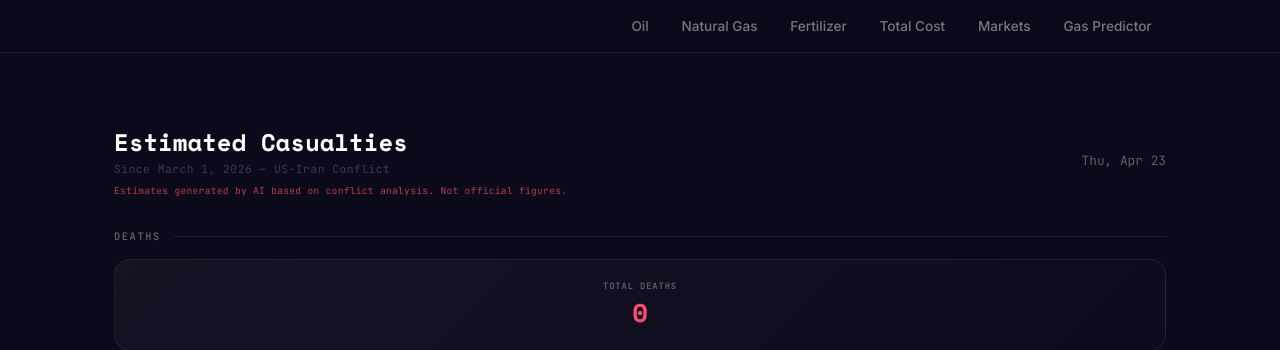
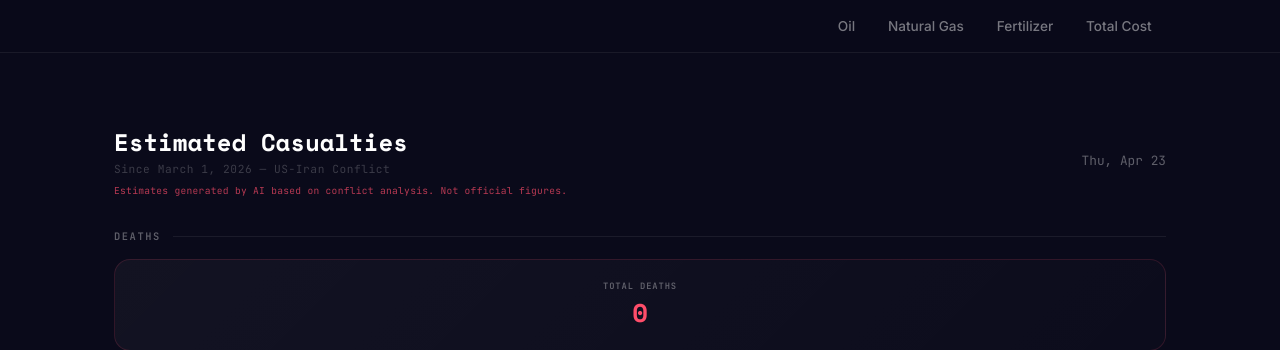
Before and after one commit to eantze/iranwarticker, a Flask app: page /casualties in a window 1280 px wide. Shown: the top 350 px of the page. Run offline with Flask 3, Linux system fonts and the light colour scheme; data that the repository does not hold is empty.

Commit message:
Hide Markets and Gas Predictor from nav
Pages remain accessible via direct URL.

Co-Authored-By: Claude Opus 4.6 <noreply@anthropic.com>

```diff
--- a/templates/_nav.html
+++ b/templates/_nav.html
@@ -10,8 +10,7 @@
             <a href="/fertilizer" class="nav-link {{ 'active' if active_page == 'fertilizer' }}">Fertilizer</a>
             {# Environmental Impact hidden from nav — page still accessible via direct URL #}
             <a href="/total-cost" class="nav-link {{ 'active' if active_page == 'total_cost' }}">Total Cost</a>
-            <a href="/markets" class="nav-link {{ 'active' if active_page == 'markets' }}">Markets</a>
-            <a href="/gas-predictor" class="nav-link {{ 'active' if active_page == 'gas_predictor' }}">Gas Predictor</a>
+            {# Markets and Gas Predictor hidden from nav — pages still accessible via direct URL #}
             {# Casualties hidden from nav while data populates — page still accessible via direct URL #}
         </div>
     </div>
```
